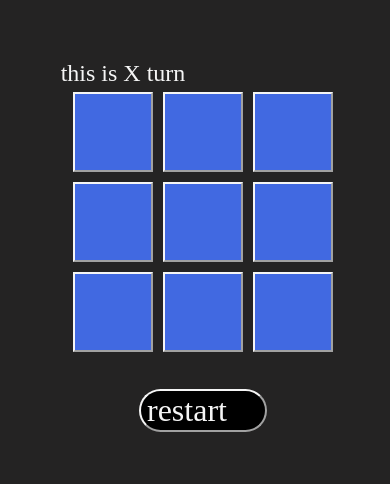
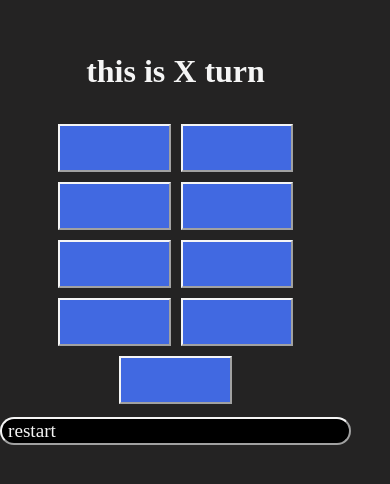
Before and after one commit to HussainALAradi5/Tic-Tac-Toa-React, a React (Vite) app: page / in a window 390 px wide. Shown: the part 184-668 px from the top of the page. Built offline with nearby package versions, Linux system fonts and the light colour scheme.

Commit message:
some minor visual improvement

```diff
--- a/src/App.css
+++ b/src/App.css
@@ -1,22 +1,22 @@
 * {
   font-family: cursive;
+  box-sizing: border-box;
 }
+
 body {
   background-color: rgb(36, 35, 35);
-}
-.mainContainer {
-  width: 100vw;
-  height: 100vh;
+  margin: 0;
+  padding: 0;
   display: flex;
   justify-content: center;
   align-items: center;
+  min-height: 100vh;
 }
 
 .squareContainer {
   display: flex;
   flex-wrap: wrap;
   width: 300px;
-  height: auto;
   justify-content: center;
   text-align: center;
 }
@@ -37,12 +37,14 @@ button {
   color: whitesmoke;
   border-color: whitesmoke;
 }
-button:hover{
+
+button:hover {
   background-color: darkblue;
   transition: 1.5s;
   box-shadow: 1rem 1rem 1rem black;
 }
-.restrt{
+
+.restrt {
   display: flex;
   width: 8rem;
   font-size: 2rem;
@@ -51,11 +53,67 @@ margin-top: 2rem;
   border-radius: 2rem;
   background-color: black;
 }
-.restrt:hover{
+
+.restrt:hover {
   background-color: darkgreen;
   transition: 1.5s;
 }
-.status{
+
+.status {
+  color: whitesmoke;
+  margin-bottom: 1rem;
+  text-align: center;
+  width: 100%;
+}
+
+@media (max-width: 768px) {
+  .squareContainer {
+    width: 80%;
+  }
+
+  .square {
+    height: 4rem;
+    width: calc(33.33% - 6px);
+  }
+
+  button {
+    font-size: 2rem;
+  }
+
+  .restrt {
+    width: 100%;
     font-size: 1.5rem;
-  color: whitesmoke;
-margin-right: 10rem;}
+    margin-top: 1rem;
+  }
+
+  .status {
+    font-size: 1.2rem;
+    margin-bottom: 0.5rem;
+  }
+}
+
+@media (max-width: 480px) {
+  .squareContainer {
+    width: 90%;
+  }
+
+  .square {
+    height: 3rem;
+    width: calc(33.33% - 4px);
+  }
+
+  button {
+    font-size: 1.5rem;
+  }
+
+  .restrt {
+    width: 100%;
+    font-size: 1.2rem;
+    margin-top: 0.5rem;
+  }
+
+  .status {
+    font-size: 1rem;
+    margin-bottom: 0.5rem;
+  }
+}
--- a/src/components/SquareContainer.jsx
+++ b/src/components/SquareContainer.jsx
@@ -59,7 +59,10 @@ const SquareContainer = () => {
   }
   return (
     <div className="squareContainer">
-      <div className="status"> {status}</div>
+      <div className="status">
+        <h1>{status}</h1>
+      </div>
+
       <Square value={sqaures[0]} onSquareClick={() => handleClick(0)} />
       <Square value={sqaures[1]} onSquareClick={() => handleClick(1)} />
       <Square value={sqaures[2]} onSquareClick={() => handleClick(2)} />
```
Lines whose indentation alone changed are shown as unchanged.
